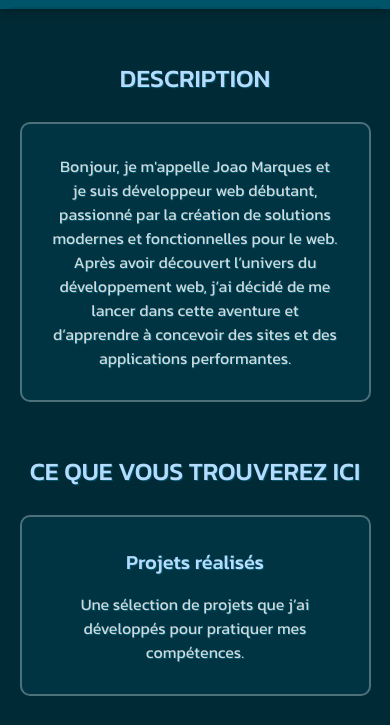
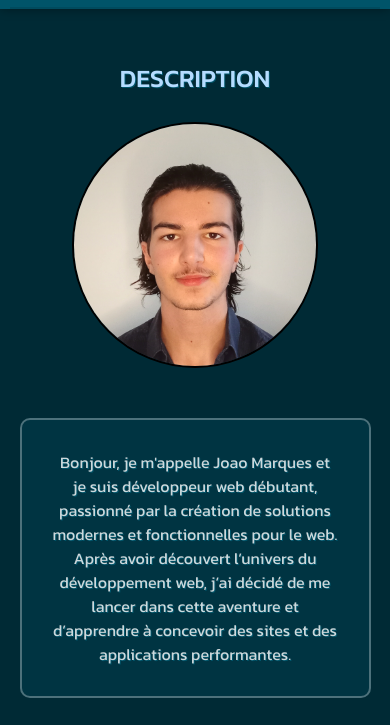
Before and after one commit to Hoshyiaah/Hoshyiaah.github.io, a website: page index.html in a window 390 px wide. Shown: the part 119-844 px from the top of the page. Drawn offline with Linux system fonts and the light colour scheme; a web font is replaced by a local one.

Commit message:
rajout photo responsive

```diff
--- a/index.html
+++ b/index.html
@@ -32,13 +32,15 @@
 
             <div class="intro" id="bioNav">
                 <p class="find"><strong>DESCRIPTION</strong></p>
-                <div class="description">
-                <p>
-                Bonjour, je m'appelle Joao Marques et je suis développeur web débutant, passionné par la création de solutions modernes et fonctionnelles pour le web. <br>
-                Après avoir découvert l’univers du développement web, j’ai décidé de me lancer dans cette aventure et d’apprendre à concevoir des sites et des applications performantes.
-                </p>
+                <div class="picContainer">
+                    <img class="myPic" src="./frontendRoutes/img/photoJoao.jpg" alt="MyPic">
+                    <div class="description">
+                    <p>
+                    Bonjour, je m'appelle Joao Marques et je suis développeur web débutant, passionné par la création de solutions modernes et fonctionnelles pour le web. <br>
+                    Après avoir découvert l’univers du développement web, j’ai décidé de me lancer dans cette aventure et d’apprendre à concevoir des sites et des applications performantes.
+                    </p>
+                    </div>
                 </div>
-
                 <div class="whatToFindContainer">
                     <p class="find"><strong>CE QUE VOUS TROUVEREZ ICI</strong></p>
                     <div class="description">
--- a/style.css
+++ b/style.css
@@ -158,6 +158,36 @@ main {
     width: 90%;
 }
 
+.picContainer {
+    width: 100%;
+    display: flex;
+    justify-content: center;
+    align-items: center;
+    margin-bottom: 30px;
+    gap: 50px;
+}
+
+.myPic {
+    border: 2px solid black;
+    border-radius: 50%;
+    height: 200px;
+    width: 200px;
+    object-fit: cover;
+    filter: brightness(107%);
+}
+
+@media (max-width: 820px) {
+    .picContainer {
+        flex-direction: column;
+    }
+
+    .myPic {
+        height: auto;
+        width: 70%;
+        aspect-ratio: 1/1;
+    }
+}
+
 .intro {
     box-sizing: border-box;
     animation: appearLeft 0.5s 1 ease-out;
@@ -183,11 +213,11 @@ main {
 }
 
 .description {
+    max-width: 500px;
     background-color: rgba(0, 84, 105, 0.26);
     padding: 30px;
     border: 2px solid rgba(255, 255, 255, 0.3);
     border-radius: 10px;
-    margin-bottom: 50px;
 }
 
 .logosContainer {
```
Also changed, not shown: frontendRoutes/img/photoJoao.jpg (added).
